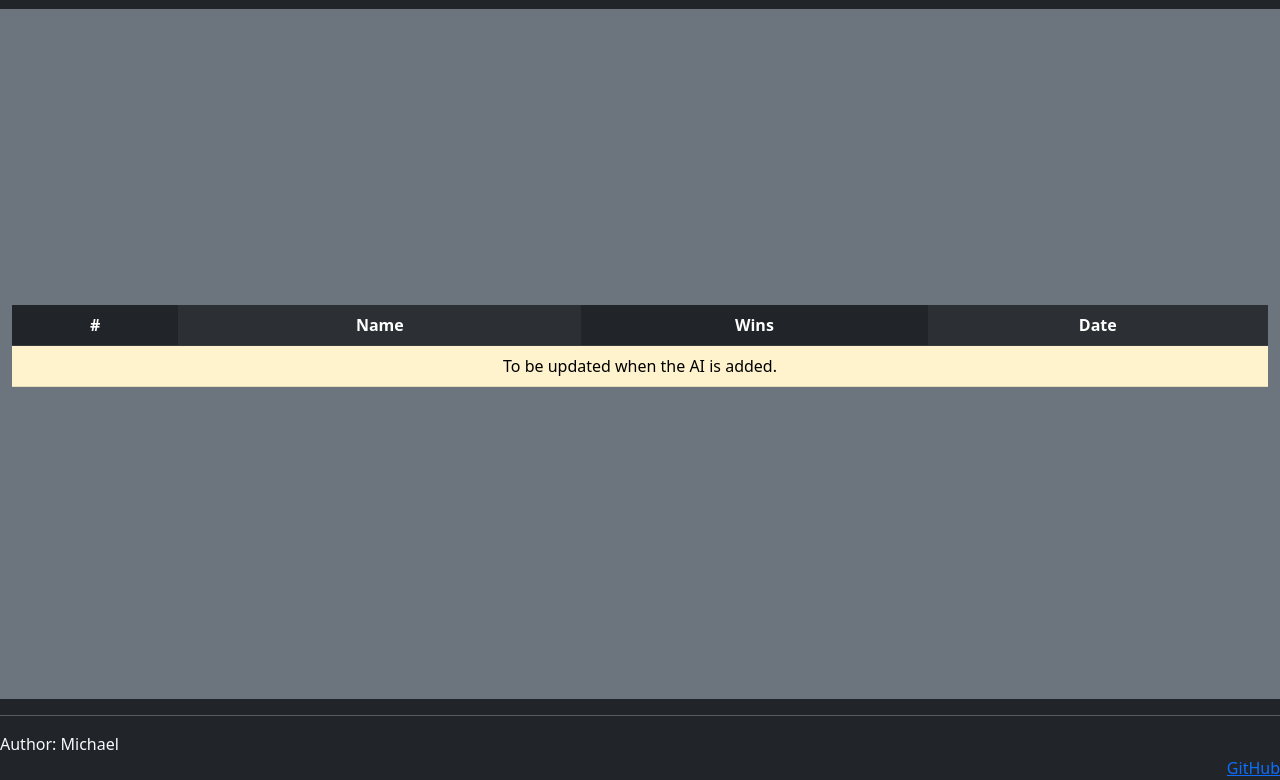
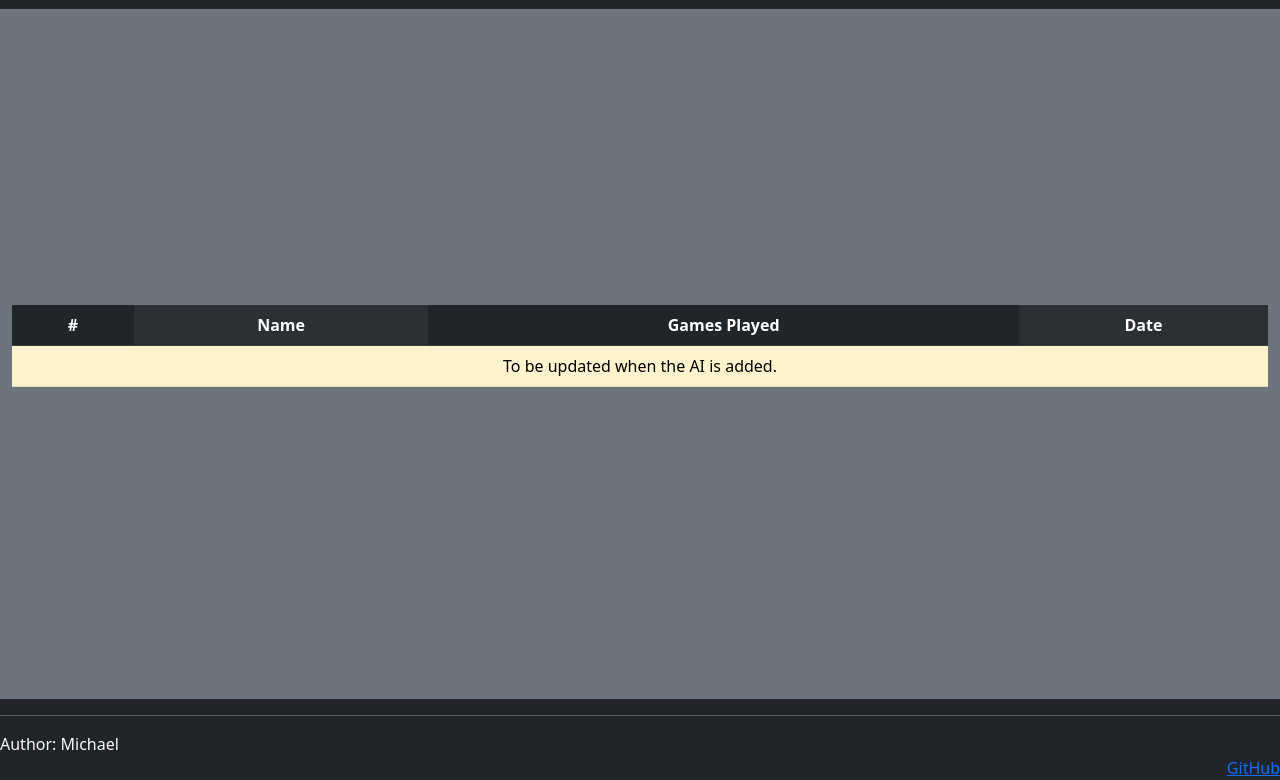
Before and after one commit to mwcrox/Startup, a website: page public/scores.html in a window 1280 px wide. Shown: the part 71-851 px from the top of the page. Drawn offline with nearby package versions, Linux system fonts and the light colour scheme.

Commit message:
Updated table

```diff
--- a/public/scores.html
+++ b/public/scores.html
@@ -42,7 +42,7 @@
           <tr>
             <th>#</th>
             <th>Name</th>
-            <th>Wins</th>
+            <th>Games Played</th>
             <th>Date</th>
           </tr>
         </thead>
```
